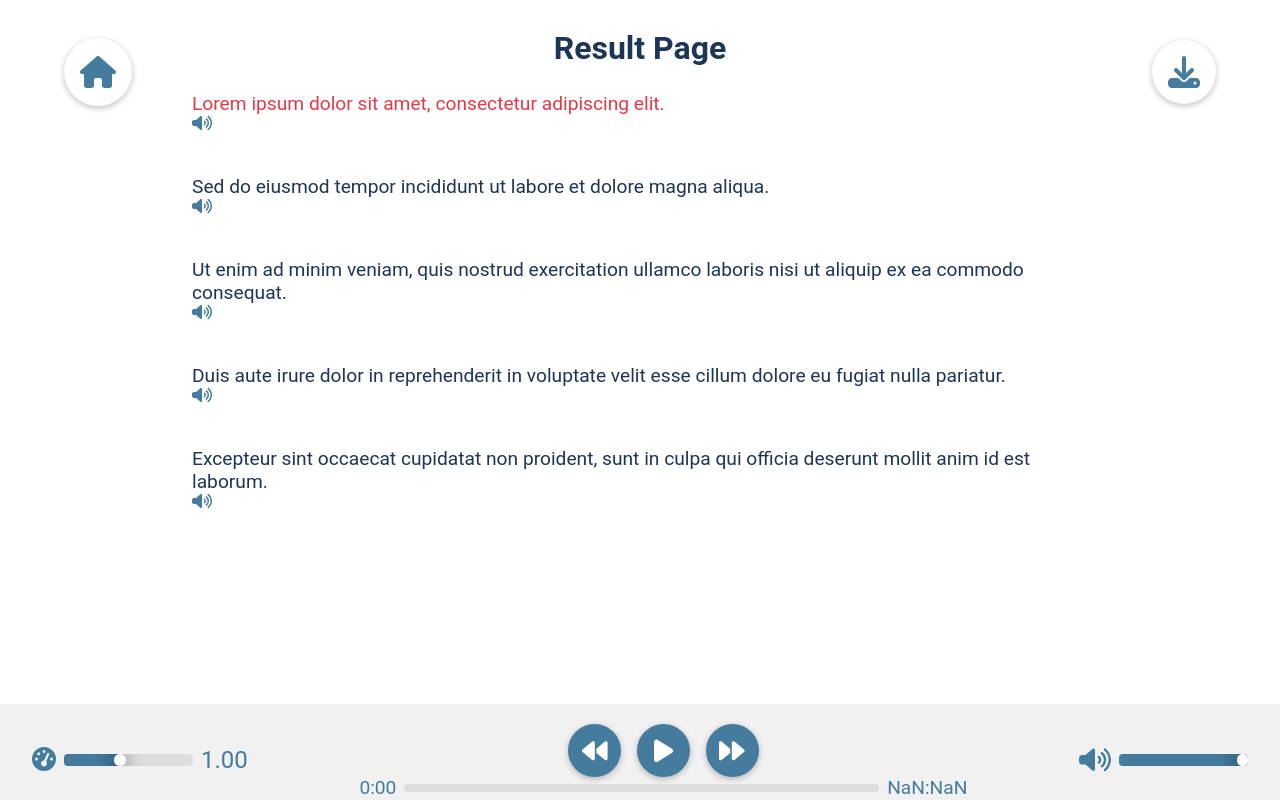
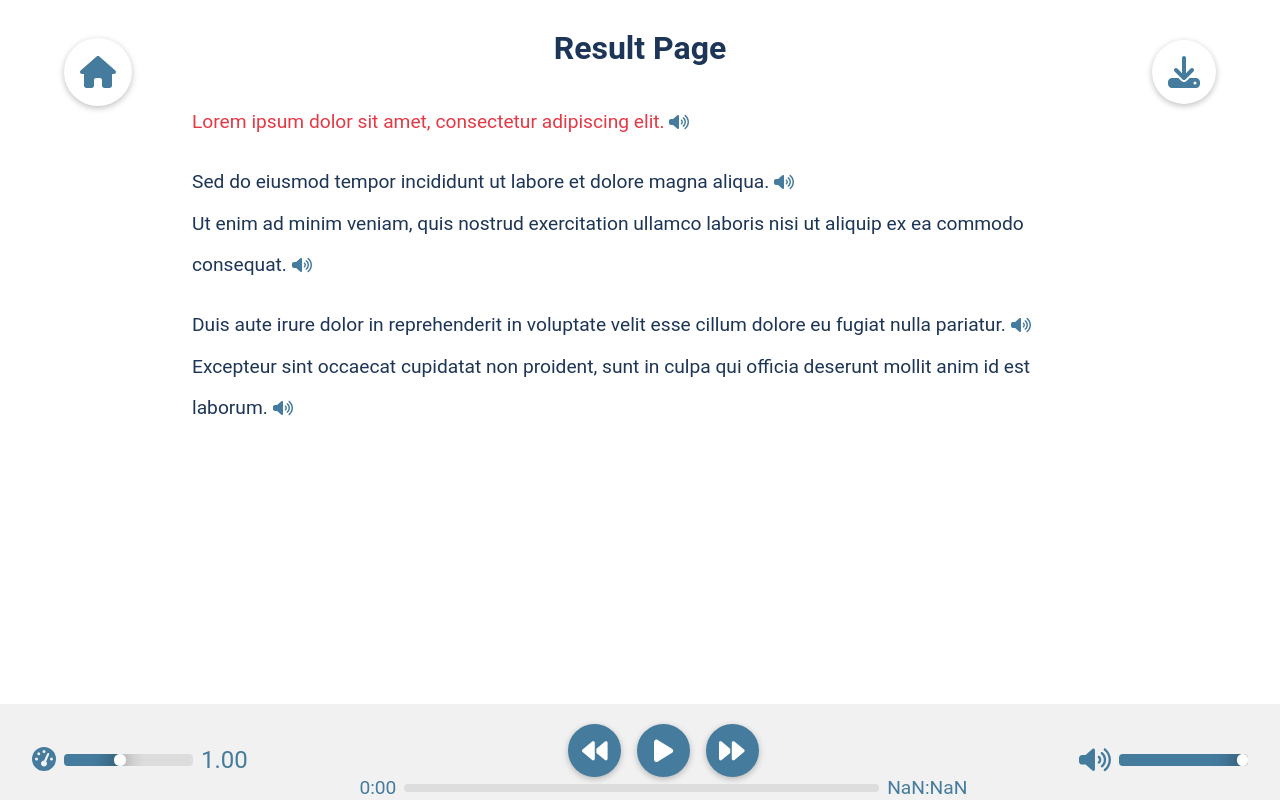
Before and after one commit to SyncTalk/synctalk, a React (Create React App) app in the folder frontend/synctalk/: page /result in a window 1280 px wide. Built offline with nearby package versions, Linux system fonts and the light colour scheme.

Commit message:
fix css bugs on speaker icon

```diff
--- a/frontend/synctalk/src/components/AudioPlayer/AudioPlayer.css
+++ b/frontend/synctalk/src/components/AudioPlayer/AudioPlayer.css
@@ -78,7 +78,8 @@
   outline: none;
   transition: all 0.2s ease-in-out;
   text-decoration: none;
-  display: flex;
+  width: 1rem;
+
   &:hover {
     transition: all 0.2s ease-in-out;
     color: #e63946;
```
